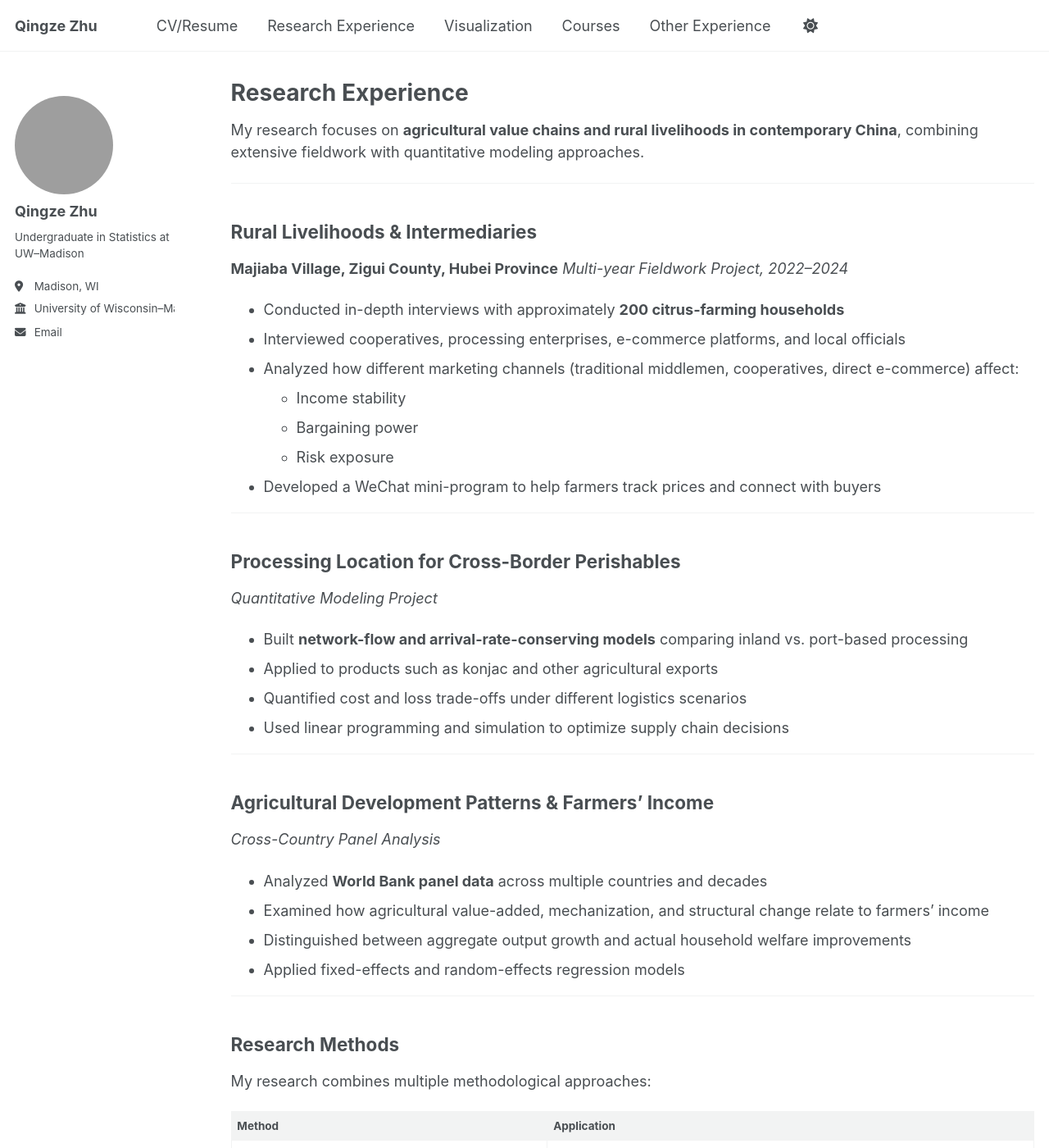
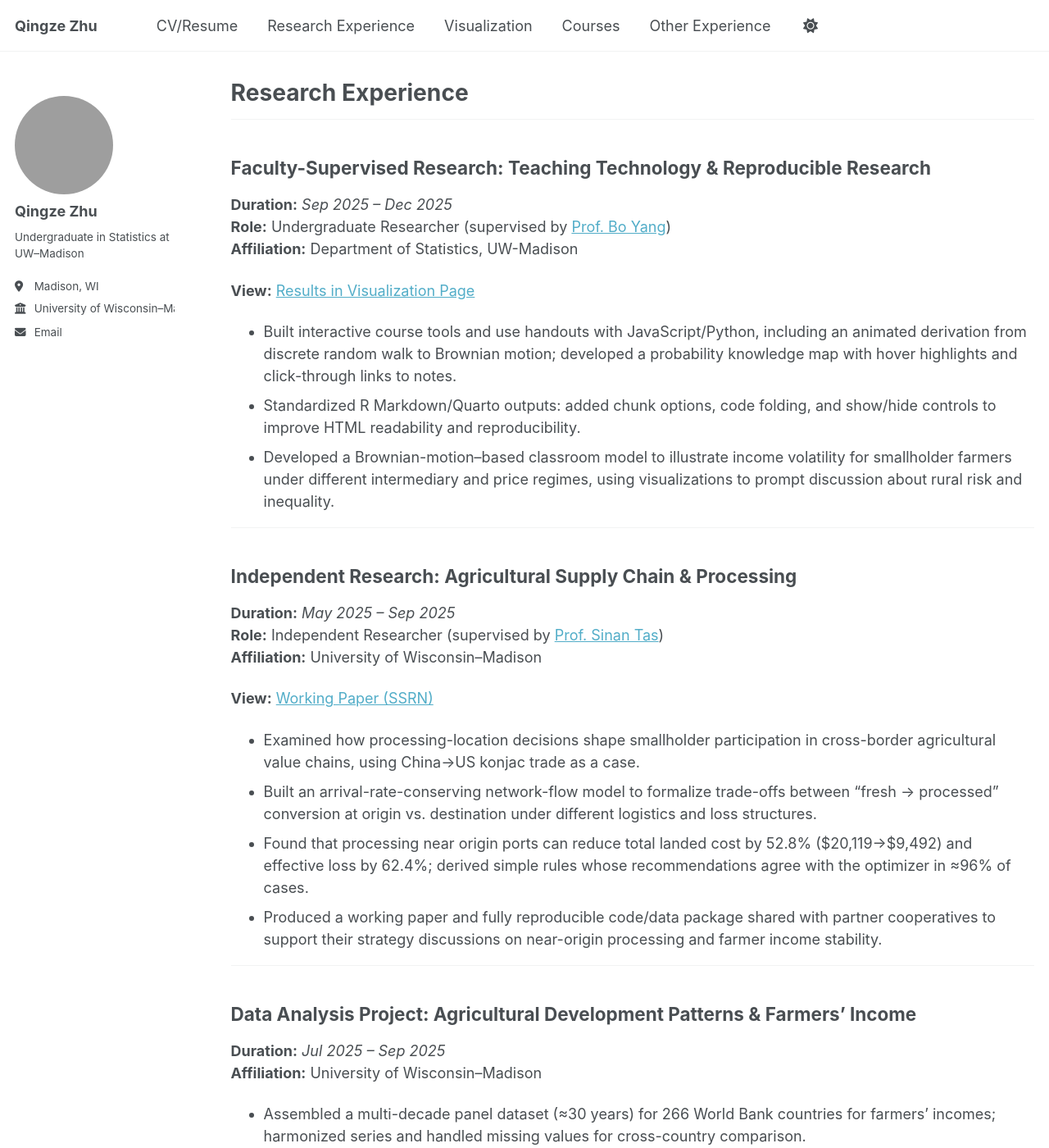
Before and after one commit to ZQZ0630/QingzeZhu-Personal-Webpage, a Jekyll site: the page built from _pages/research.md, in a window 1280 px wide and 1400 px high. Shown: the whole window at 82% size. Built offline with Jekyll 4.4.1, drawn with Linux system fonts in a browser that asks for light colours; a script bundle is joined from its source files by our own code; library files that are not in the unit come from our copies; some of the changed text lies outside the part shown.

Commit message:
Update research.md

```diff
--- a/_pages/research.md
+++ b/_pages/research.md
@@ -4,56 +4,61 @@ title: "Research Experience"
 permalink: /research/
 author_profile: true
 ---
+---
 
-My research focuses on **agricultural value chains and rural livelihoods in contemporary China**, combining extensive fieldwork with quantitative modeling approaches.
+## Faculty-Supervised Research: Teaching Technology & Reproducible Research
+
+**Duration:** *Sep 2025 – Dec 2025*
+**Role:** Undergraduate Researcher (supervised by [Prof. Bo Yang](https://stat.wisc.edu/staff/yang-bo/))
+**Affiliation:** Department of Statistics, UW-Madison
+
+**View:** [Results in Visualization Page](/visualization/)
+
+- Built interactive course tools and use handouts with JavaScript/Python, including an animated derivation from discrete random walk to Brownian motion; developed a probability knowledge map with hover highlights and click-through links to notes.
+- Standardized R Markdown/Quarto outputs: added chunk options, code folding, and show/hide controls to improve HTML readability and reproducibility.
+- Developed a Brownian-motion–based classroom model to illustrate income volatility for smallholder farmers under different intermediary and price regimes, using visualizations to prompt discussion about rural risk and inequality.
 
 ---
 
-## Rural Livelihoods & Intermediaries
+## Independent Research: Agricultural Supply Chain & Processing
 
-**Majiaba Village, Zigui County, Hubei Province** *Multi-year Fieldwork Project, 2022–2024*
+**Duration:** *May 2025 – Sep 2025*
+**Role:** Independent Researcher (supervised by [Prof. Sinan Tas](https://bus.wisc.edu/faculty/sinan-tas))
+**Affiliation:** University of Wisconsin–Madison
 
-- Conducted in-depth interviews with approximately **200 citrus-farming households**
-- Interviewed cooperatives, processing enterprises, e-commerce platforms, and local officials
-- Analyzed how different marketing channels (traditional middlemen, cooperatives, direct e-commerce) affect:
-  - Income stability
-  - Bargaining power
-  - Risk exposure
-- Developed a WeChat mini-program to help farmers track prices and connect with buyers
+**View:** [Working Paper (SSRN)](https://doi.org/10.2139/ssrn.5408150)
+
+- Examined how processing-location decisions shape smallholder participation in cross-border agricultural value chains, using China→US konjac trade as a case.
+- Built an arrival-rate-conserving network-flow model to formalize trade-offs between "fresh → processed" conversion at origin vs. destination under different logistics and loss structures.
+- Found that processing near origin ports can reduce total landed cost by 52.8% ($20,119→$9,492) and effective loss by 62.4%; derived simple rules whose recommendations agree with the optimizer in ≈96% of cases.
+- Produced a working paper and fully reproducible code/data package shared with partner cooperatives to support their strategy discussions on near-origin processing and farmer income stability.
 
 ---
 
-## Processing Location for Cross-Border Perishables
+## Data Analysis Project: Agricultural Development Patterns & Farmers' Income
 
-*Quantitative Modeling Project*
+**Duration:** *Jul 2025 – Sep 2025*
+**Affiliation:** University of Wisconsin–Madison
 
-- Built **network-flow and arrival-rate-conserving models** comparing inland vs. port-based processing
-- Applied to products such as konjac and other agricultural exports
-- Quantified cost and loss trade-offs under different logistics scenarios
-- Used linear programming and simulation to optimize supply chain decisions
+- Assembled a multi-decade panel dataset (≈30 years) for 266 World Bank countries for farmers' incomes; harmonized series and handled missing values for cross-country comparison.
+- Built an interactive dashboard with world maps, time-series plots, and dumbbell charts comparing top vs. bottom countries and ratios of farmer income to national averages.
+- Analyzed relationships between mechanization, value added, and farmer incomes, showing cases where higher aggregate value or mechanization does not translate into proportional gains for farm households.
 
 ---
 
-## Agricultural Development Patterns & Farmers' Income
+## Fieldwork Lead: Rural Livelihoods & Direct-Sales Pilot
 
-*Cross-Country Panel Analysis*
+**Duration:** *Jul 2021 – Aug 2022*
+**Role:** Fieldwork Lead
+**Affiliation:** Majiaba Village, Zigui County, Hubei, China
 
-- Analyzed **World Bank panel data** across multiple countries and decades
-- Examined how agricultural value-added, mechanization, and structural change relate to farmers' income
-- Distinguished between aggregate output growth and actual household welfare improvements
-- Applied fixed-effects and random-effects regression models
+**Year 1:**
+- Conducted mixed-methods research on income drivers among ~200 citrus-farming households (stratified survey + semi-structured interviews); produced anonymized datasets and interview transcripts.
+- Identified dependence on single sales channels and long intermediary chains as key constraints on bargaining power, price realization, and income stability.
+- Interviewed Supply & Marketing Cooperative staff and township officials to compile a 30-year oral history of marketing-channel changes and to assess shifting forms of state and cooperative support.
+
+**Year 2:**
+- Designed and implemented the "Orange Warms the Countryside" WeChat Mini Program to pilot direct sales and basic vendor-managed inventory for local households.
+- Introduced ABC supplier tiering and simple stock-management practices; over six months, reduced spoilage by ≈25% and helped 10 farmers achieve a collective income increase of ≈¥100,000.
 
 ---
-
-## Research Methods
-
-My research combines multiple methodological approaches:
-
-| Method | Application |
-|--------|-------------|
-| Ethnographic fieldwork | In-depth understanding of farmer decision-making |
-| Semi-structured interviews | Qualitative data on intermediary relationships |
-| Survey design & implementation | Quantitative data collection at scale |
-| Panel data analysis | Cross-country comparisons |
-| Network/optimization models | Supply chain analysis |
-| Statistical modeling | Causal inference and prediction |
```
